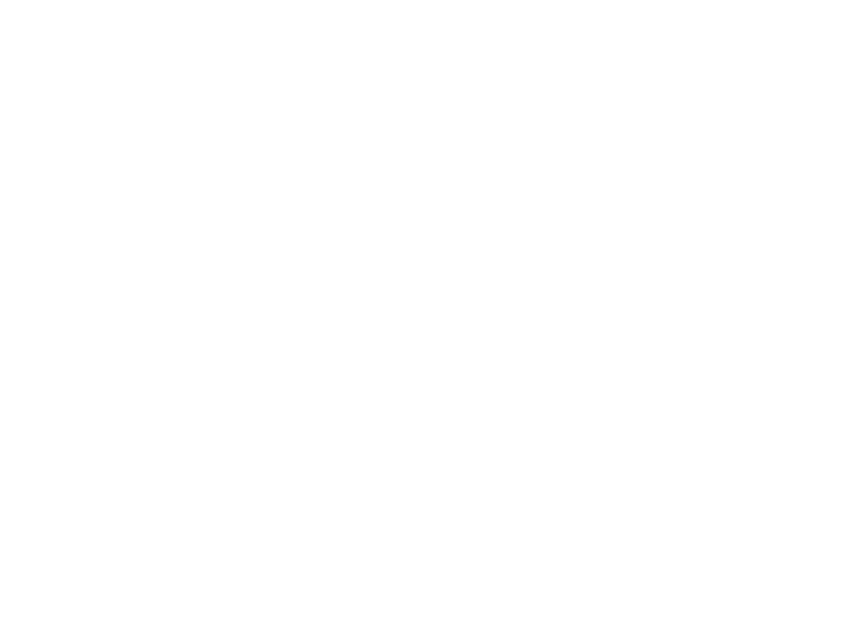
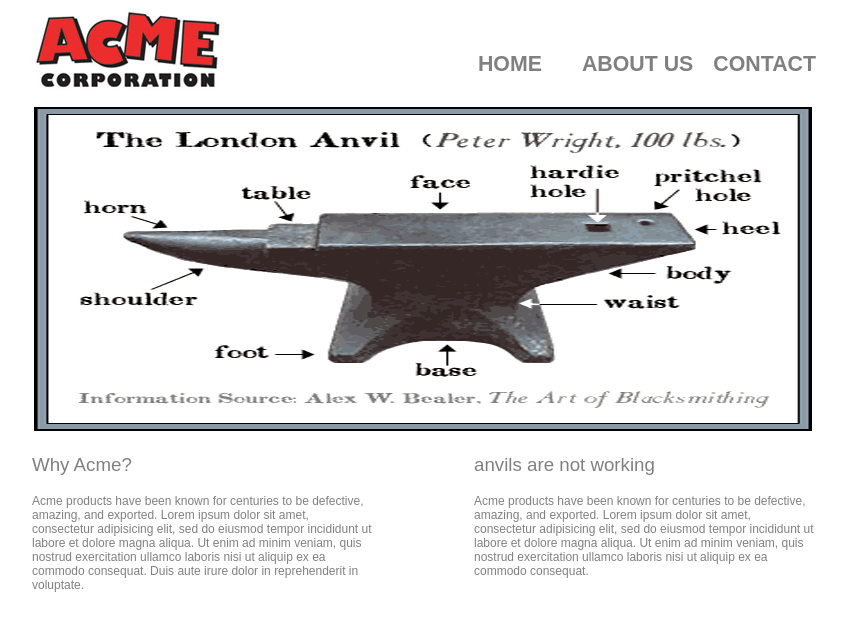
Before and after one commit to taylormeluch/Acme, a plain HTML site: page index.html in a window 1280 px wide. Shown: the whole page, without its empty margins (216-1063 px from the left). Drawn offline with Linux system fonts and the light colour scheme.

Commit message:
Finished desktop layout

```diff
--- a/css/styles.css
+++ b/css/styles.css
@@ -0,0 +1,76 @@
+.wrapper {
+	padding: 0px 240px;
+}
+
+nav li {
+	list-style: none;
+	text-decoration: none;
+	font-family: "Arial";
+	font-weight: bold;
+	font-size: 16pt;
+	color: gray;
+	padding: 0px 20px;
+	line-height: 80px;
+	float:left;
+}
+
+nav li:last-child {
+	padding: 0;
+}
+
+.image {
+	float:left;
+}
+
+.nav {
+	float:right;
+}
+
+.image2 {
+	text-align: center;
+}
+
+.container2 {
+	width: 100%;
+}
+
+.copy {
+	width: 50%;
+	float: left;
+}
+
+.copy p {
+	padding-right: 50px;
+}
+
+.copy2 p {
+	padding-left: 50px;
+}
+
+.copy2 {
+	width: 50%;
+	float: left;
+}
+
+p {
+	font-family: "Arial"
+}
+
+.container2 p {
+	color: gray;
+	font-size: 9pt;
+}
+
+h3 {
+	font-family: "Arial";
+	size: 18pt;
+	font-weight: normal;
+	color: gray;
+}
+.copy2 h3 {
+	font-family: "Arial";
+	size: 18pt;
+	font-weight: normal;
+	color: gray;
+	padding-left: 50px;
+}
--- a/index.html
+++ b/index.html
@@ -5,5 +5,37 @@
 	<link rel="stylesheet" type="text/css" href="css/styles.css"/>
 </head>
 <body>
+	<div class="wrapper">
+		<div class="container">
+			<div class="image">
+				<img src="images/acme-logo.png">
+			</div>
+		<div class="nav">
+			<nav>
+				<ul>
+					<li>HOME</li>
+					<li>ABOUT US</li>
+					<li>CONTACT</li>
+				</ul>
+			</nav>
+		</div>
+	</div>
+	<div class="image2">
+		<img src="images/anvil.png">
+	</div>
+	<div class="container2">
+		<div class="copy">
+			<h3>Why Acme?</h3>
+			<p>Acme products have been known for centuries to be defective, amazing, and exported. Lorem ipsum dolor sit amet, consectetur adipisicing elit, sed do eiusmod tempor incididunt ut labore et dolore magna aliqua. Ut enim ad minim veniam, quis nostrud exercitation ullamco laboris nisi ut aliquip ex ea commodo consequat. Duis aute irure dolor in reprehenderit in voluptate.</p>
+		</div>
+		<div class="copy2">
+			<h3>anvils are not working</h3>
+			<p>Acme products have been known for centuries to be defective, amazing, and exported. Lorem ipsum dolor sit amet, consectetur adipisicing elit, sed do eiusmod
+			tempor incididunt ut labore et dolore magna aliqua. Ut enim ad minim veniam,
+			quis nostrud exercitation ullamco laboris nisi ut aliquip ex ea commodo
+			consequat.</p>
+		</div>
+	</div>
+</div>
 </body>
 </html>
```
Also changed, not shown: 2 other files.
